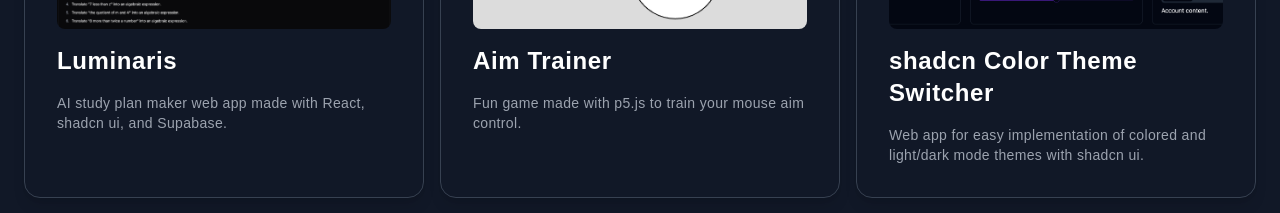
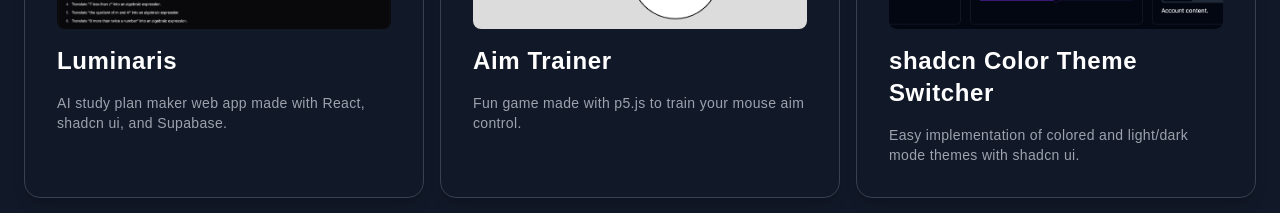
Before and after one commit to ShouryaBatra/personal-website, a Next.js app: page / in a window 1280 px wide. Shown: the part 1080-1293 px from the top of the page. Built offline with nearby package versions, Linux system fonts and the light colour scheme.

Commit message:
Update Projects.jsx

```diff
--- a/src/components/Projects.jsx
+++ b/src/components/Projects.jsx
@@ -26,8 +26,8 @@
     {
       title: "shadcn Color Theme Switcher",
       description:
-        "Web app for easy implementation of colored and light/dark mode themes with shadcn ui.",
-      link: "https://github.com/ShouryaBatra/shadcn-color-theme-switcher",
+        "Easy implementation of colored and light/dark mode themes with shadcn ui.",
+      link: "https://github.com/ShouryaBatra/shadcn-color-theme-switcher-next",
       image: colorSwitcher,
     },
     {
```
